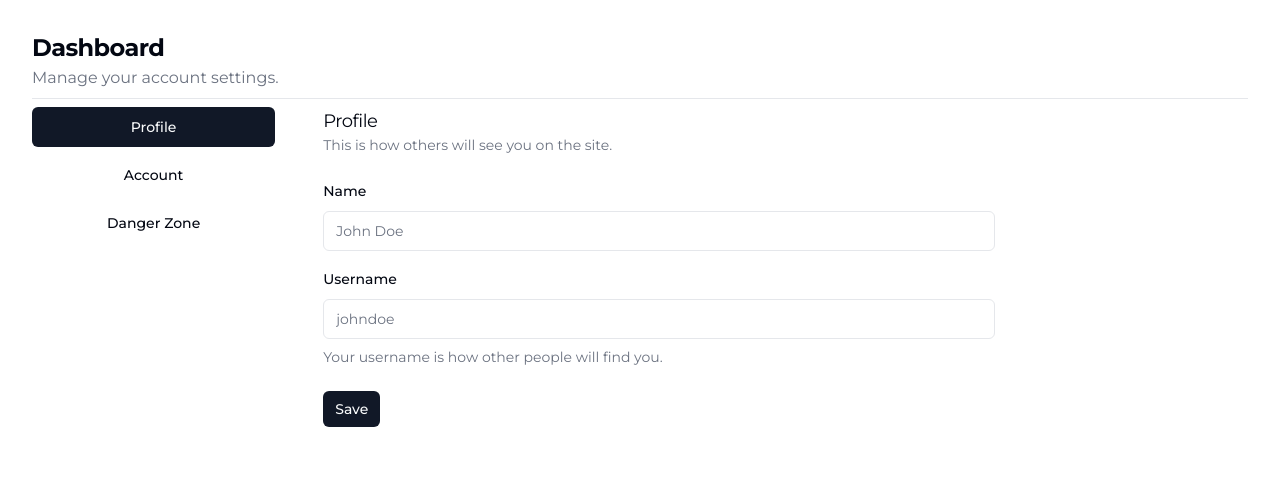
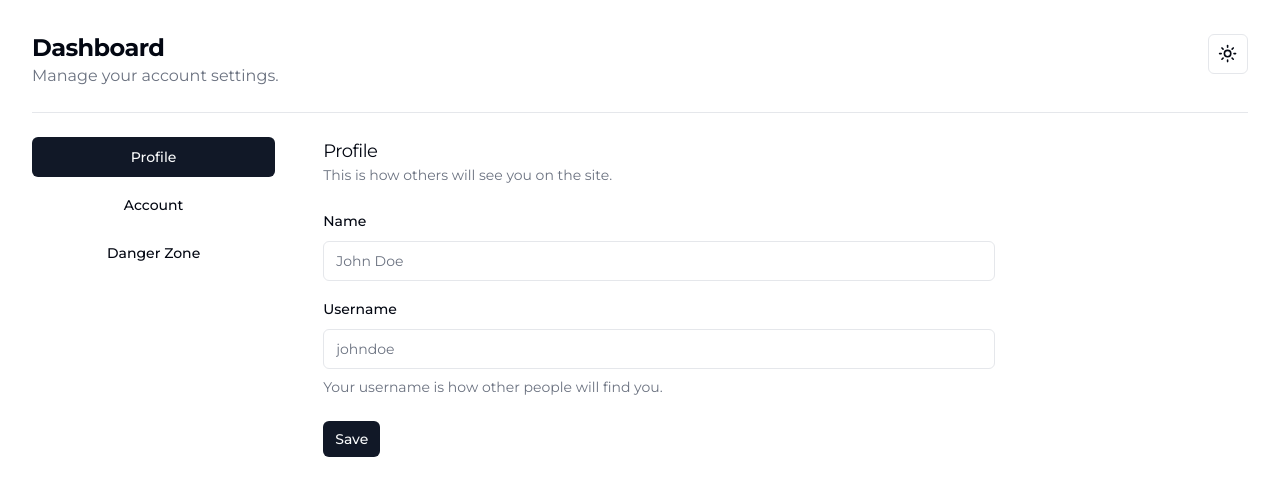
Before and after one commit to ashishxcode/next-auth, a Next.js app: page /dashboard in a window 1280 px wide. Shown: the top 496 px of the page. Built offline with nearby package versions, Linux system fonts and the light colour scheme; no server answers.

Commit message:
FEAT: adding dark and light theme toggle

```diff
--- /dev/null
+++ b/src/app/dashboard/components/mode-toggle.tsx
@@ -0,0 +1,40 @@
+'use client';
+
+import * as React from 'react';
+import { Moon, Sun } from 'lucide-react';
+import { useTheme } from 'next-themes';
+
+import { Button } from '@/components/ui/button';
+import {
+	DropdownMenu,
+	DropdownMenuContent,
+	DropdownMenuItem,
+	DropdownMenuTrigger,
+} from '@/components/ui/dropdown-menu';
+
+export function ModeToggle() {
+	const { setTheme } = useTheme();
+
+	return (
+		<DropdownMenu>
+			<DropdownMenuTrigger asChild>
+				<Button variant='outline' size='icon'>
+					<Sun className='h-[1.2rem] w-[1.2rem] rotate-0 scale-100 transition-all dark:-rotate-90 dark:scale-0' />
+					<Moon className='absolute h-[1.2rem] w-[1.2rem] rotate-90 scale-0 transition-all dark:rotate-0 dark:scale-100' />
+					<span className='sr-only'>Toggle theme</span>
+				</Button>
+			</DropdownMenuTrigger>
+			<DropdownMenuContent align='end'>
+				<DropdownMenuItem onClick={() => setTheme('light')}>
+					Light
+				</DropdownMenuItem>
+				<DropdownMenuItem onClick={() => setTheme('dark')}>
+					Dark
+				</DropdownMenuItem>
+				<DropdownMenuItem onClick={() => setTheme('system')}>
+					System
+				</DropdownMenuItem>
+			</DropdownMenuContent>
+		</DropdownMenu>
+	);
+}
--- a/src/app/dashboard/page.tsx
+++ b/src/app/dashboard/page.tsx
@@ -6,6 +6,7 @@
 import { Separator } from '@/components/ui/separator';
 import { ProfileForm } from '@/app/dashboard/components/profile-form';
 import { SidebarNav } from '@/app/dashboard/components/sidebar-nav';
+import { ModeToggle } from './components/mode-toggle';
 
 interface UserData {
 	name: string;
@@ -74,17 +75,21 @@
 	}
 
 	return (
-		<div>
+		<div className='p-8'>
 			{fetchLoading ? (
 				<p className='text-2xl font-bold'>Loading...</p>
 			) : (
 				<>
-					<div className='space-y-2 p-8 pb-16'>
-						<div className='space-y-0.5'>
-							<h2 className='text-2xl font-bold tracking-tight'>Dashboard</h2>
-							<p className='text-muted-foreground'>
-								Manage your account settings.
-							</p>
+					<div className='pb-16'>
+						<div className='space-y-0.5 flex justify-between'>
+							<div>
+								<h2 className='text-2xl font-bold tracking-tight'>Dashboard</h2>
+								<p className='text-muted-foreground'>
+									Manage your account settings.
+								</p>
+							</div>
+
+							<ModeToggle />
 						</div>
 						<Separator className='my-6' />
 						<div className='flex flex-col space-y-8 lg:flex-row lg:space-x-12 lg:space-y-0'>
```
